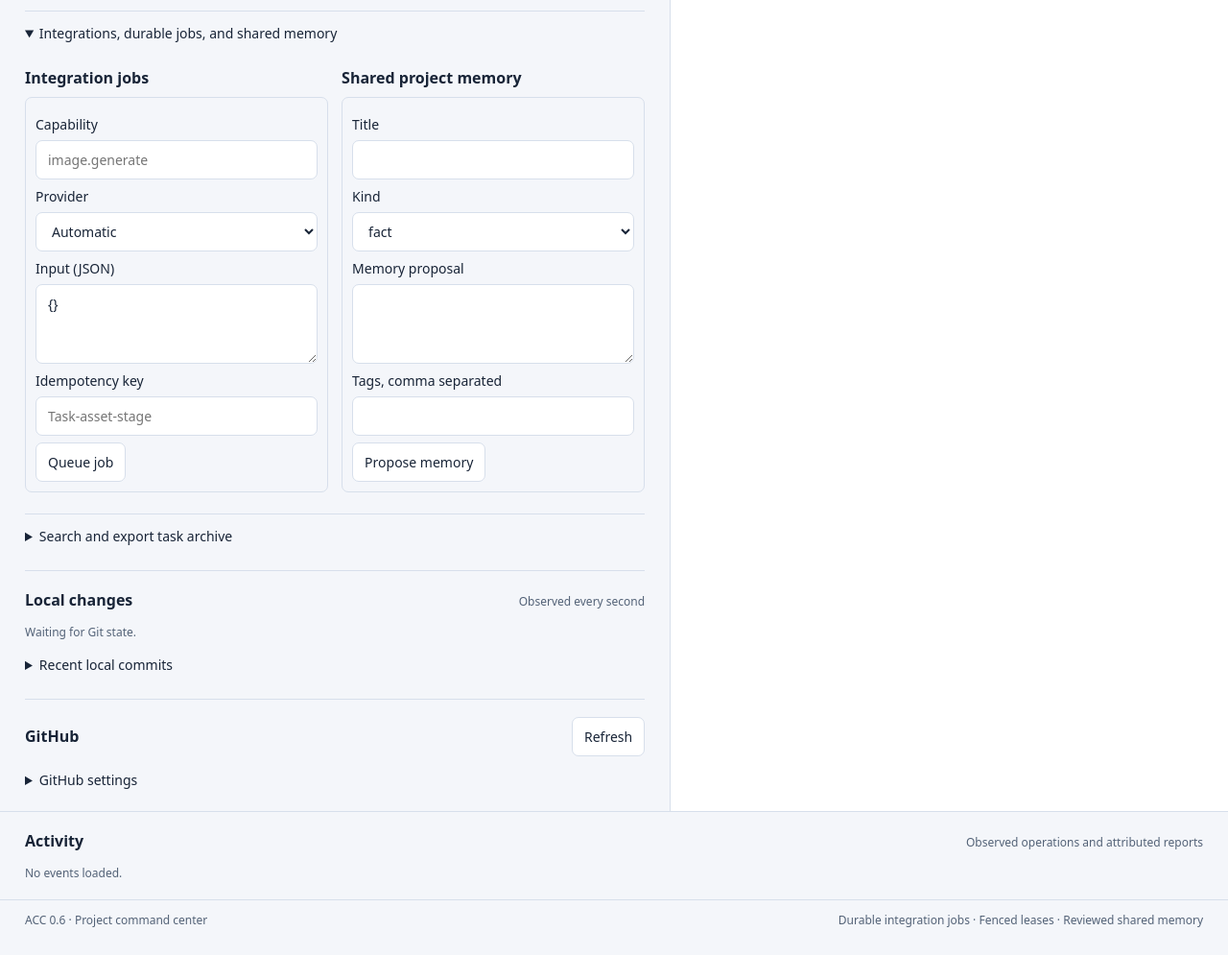
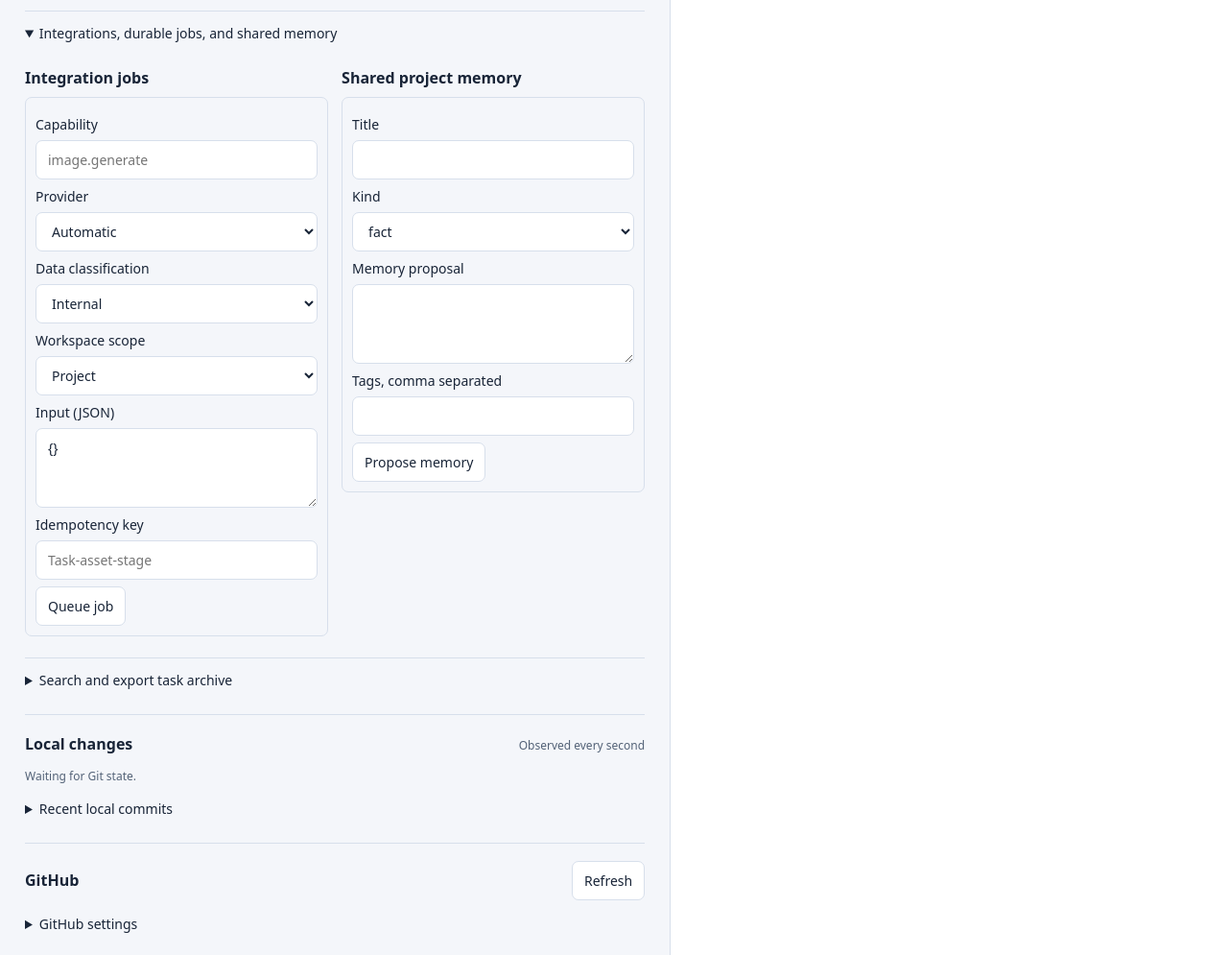
Before and after one commit to mkinsey29-source/The-ACC-AgentCommandCenter, a plain HTML site: page acc/web/index.html in a window 1280 px wide. Shown: the part 864-1859 px from the top of the page at 96% size. Drawn offline with Linux system fonts and the light colour scheme.

Commit message:
Add Muse Spark contributor workflow: update acc/web/index.html

```diff
--- a/acc/web/index.html
+++ b/acc/web/index.html
@@ -22,7 +22,7 @@
   <details class="integration-panel" open><summary>Integrations, durable jobs, and shared memory</summary>
    <div id="provider-summary" class="provider-grid"></div>
    <div class="integration-grid">
-    <section><h2>Integration jobs</h2><form id="integration-job-form"><label>Capability<input name="capability" required placeholder="image.generate"></label><label>Provider<select name="provider" id="integration-provider"><option value="">Automatic</option></select></label><label>Input (JSON)<textarea name="input" rows="3" required>{}</textarea></label><label>Idempotency key<input name="idempotency_key" placeholder="Task-asset-stage"></label><button>Queue job</button></form><div id="integration-jobs"></div></section>
+    <section><h2>Integration jobs</h2><form id="integration-job-form"><label>Capability<input name="capability" required placeholder="image.generate"></label><label>Provider<select name="provider" id="integration-provider"><option value="">Automatic</option></select></label><label>Data classification<select name="data_classification"><option value="internal">Internal</option><option value="public">Public / contributor-safe</option><option value="confidential">Confidential</option></select></label><label>Workspace scope<select name="workspace_scope"><option value="project">Project</option><option value="isolated_repository">Isolated repository</option></select></label><label>Input (JSON)<textarea name="input" rows="3" required>{}</textarea></label><label>Idempotency key<input name="idempotency_key" placeholder="Task-asset-stage"></label><button>Queue job</button></form><div id="integration-jobs"></div></section>
     <section><h2>Shared project memory</h2><form id="memory-form"><label>Title<input name="title" required maxlength="200"></label><label>Kind<select name="kind"><option>fact</option><option>decision</option><option>constraint</option><option>architecture</option><option>procedure</option><option>finding</option></select></label><label>Memory proposal<textarea name="body" rows="3" required maxlength="50000"></textarea></label><label>Tags, comma separated<input name="tags"></label><button>Propose memory</button></form><div id="memory-list"></div></section>
    </div>
   </details>
```
